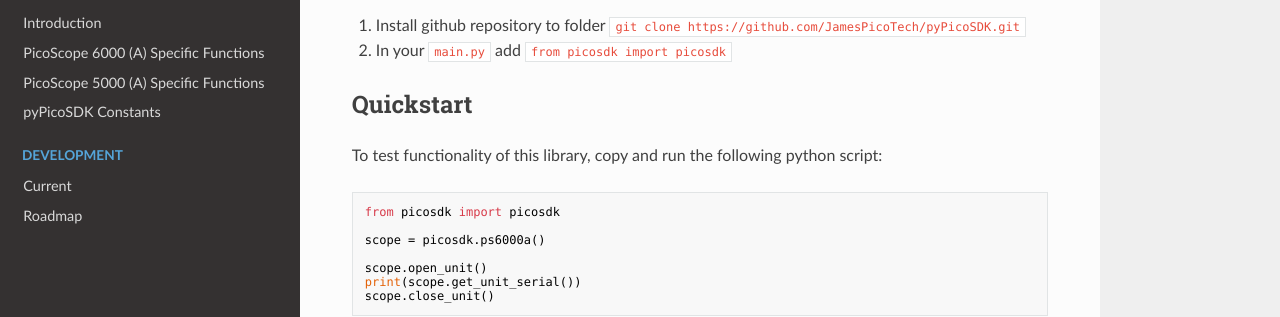
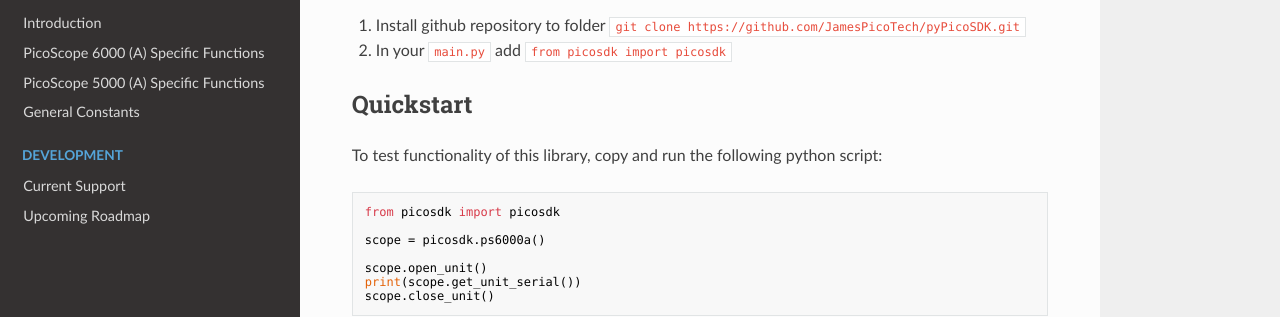
Before and after one commit to picotech/pyPicoSDK, an MkDocs documentation site: the page built from docs/docs/index.md, in a window 1280 px wide. Shown: the part 202-519 px from the top of the page. Built offline with MkDocs 1.6.1, drawn with Linux system fonts in a browser that asks for light colours; nearby versions of some CDN libraries.

Commit message:
Added detail to page names

```diff
--- a/docs/mkdocs.yml
+++ b/docs/mkdocs.yml
@@ -9,10 +9,10 @@ nav:
     - Introduction: ref/introduction.md
     - PicoScope 6000 (A) Specific Functions: ref/ps6000a.md
     - PicoScope 5000 (A) Specific Functions: ref/ps5000a.md
-    - pyPicoSDK Constants: ref/constants.md
+    - General Constants: ref/constants.md
   - Development:
-    - Current: dev/current.md
-    - Roadmap: dev/roadmap.md
+    - Current Support: dev/current.md
+    - Upcoming Roadmap: dev/roadmap.md
 
 
 plugins:
```
